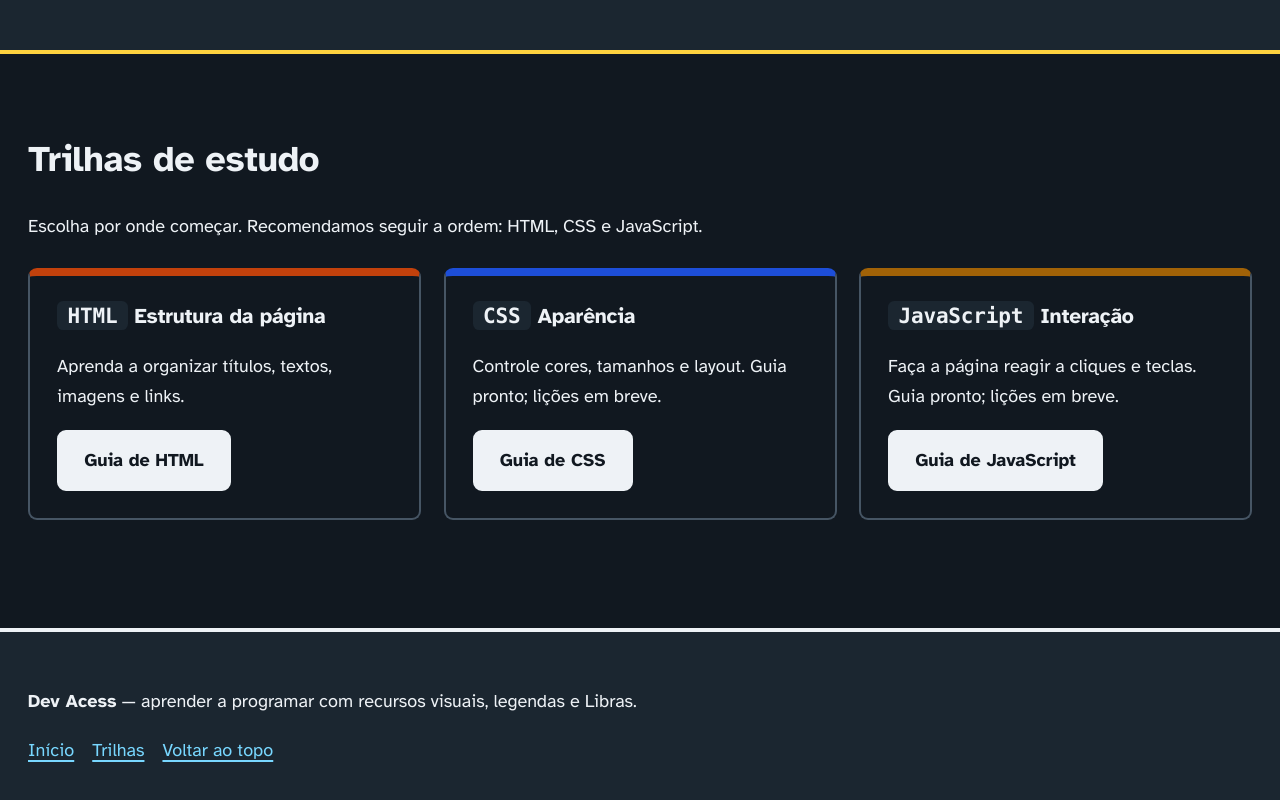
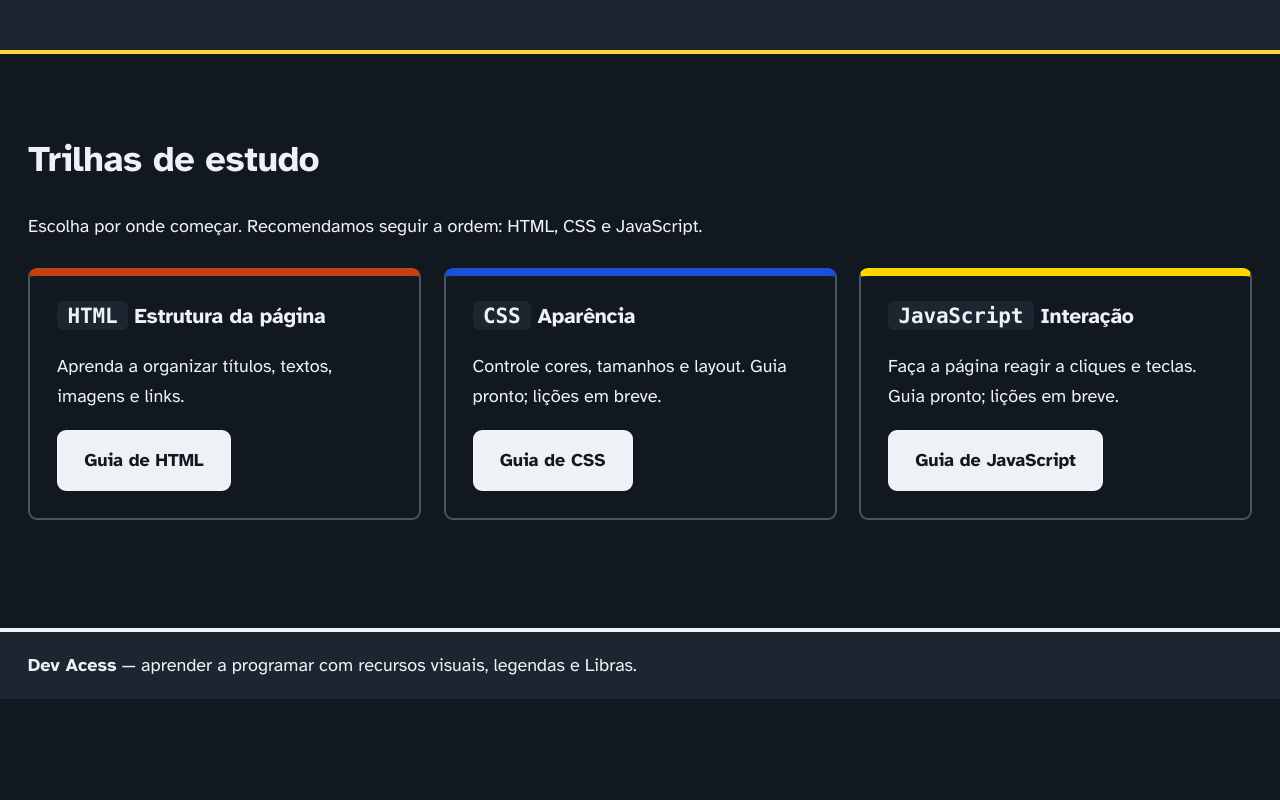
Before and after one commit to MiguelCaroan0/2_DS---3-Trimestre, a plain HTML site: page Front-End/Acessibilidade-Surdez/index.html in a window 1280 px wide. Shown: the part 482-1282 px from the top of the page. After the commit the page ends 1181 px from the top, so only its background shows below. Drawn offline with Linux system fonts and the light colour scheme.

Commit message:
Não sei o que estou commitando

```diff
--- a/Front-End/Acessibilidade-Surdez/index.html
+++ b/Front-End/Acessibilidade-Surdez/index.html
@@ -49,7 +49,7 @@
           <p>Controle cores, tamanhos e layout. Guia pronto; lições em breve.</p>
           <a class="btn" href="referencia-css.html">Guia de CSS</a>
         </li>
-        <li class="trilha" style="--cor:#a16207">
+        <li class="trilha" style="--cor:#FFD700">
           <h3><span class="tag">JavaScript</span> Interação</h3>
           <p>Faça a página reagir a cliques e teclas. Guia pronto; lições em breve.</p>
           <a class="btn" href="referencia-js.html">Guia de JavaScript</a>
@@ -61,11 +61,6 @@
 <footer class="site-footer">
   <div class="container">
     <p><strong>Dev Acess</strong> — aprender a programar com recursos visuais, legendas e Libras.</p>
-    <ul>
-      <li><a href="index.html">Início</a></li>
-      <li><a href="index.html#trilhas">Trilhas</a></li>
-      <li><a href="#conteudo">Voltar ao topo</a></li>
-    </ul>
   </div>
 </footer>
 
--- a/Front-End/Acessibilidade-Surdez/style.css
+++ b/Front-End/Acessibilidade-Surdez/style.css
@@ -407,7 +407,6 @@
   .site-footer {
     background: var(--suave);
     border-top: 4px solid var(--tinta);
-    padding-block: 2rem;
     margin-top: 3rem;
   }
 
```
